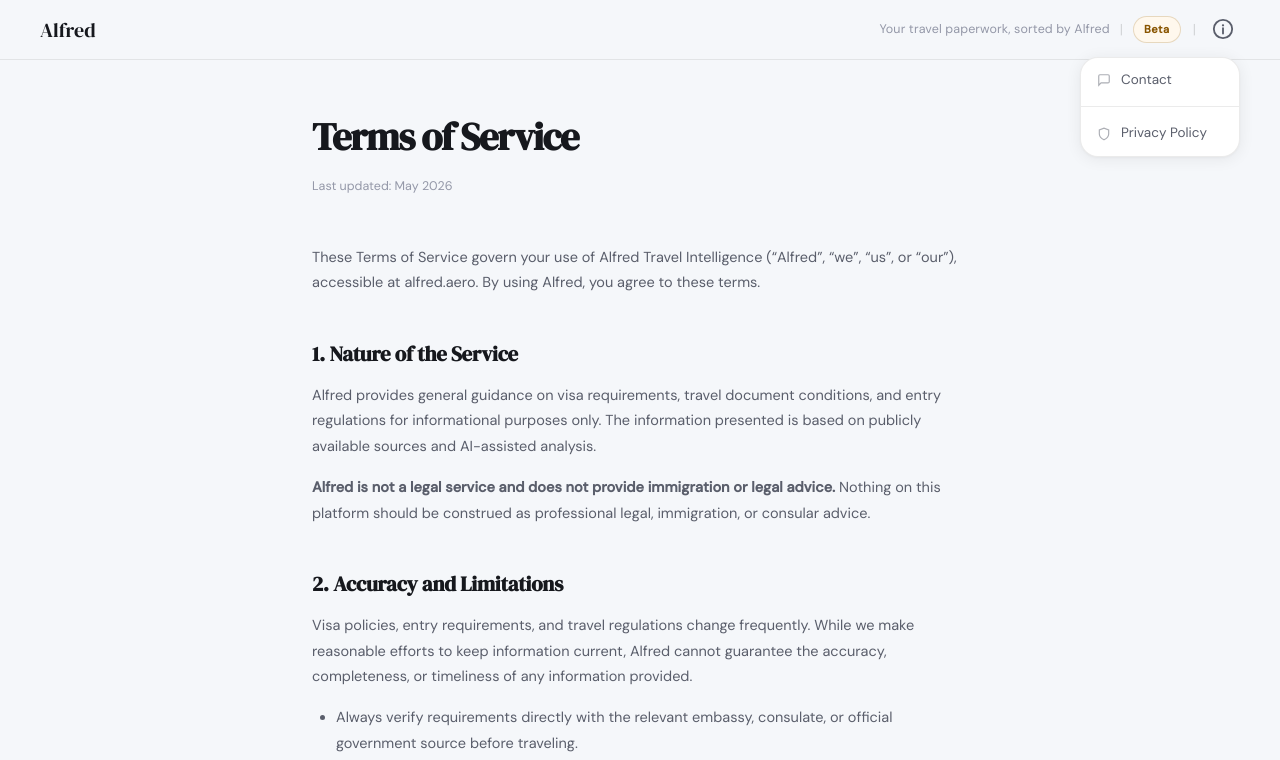
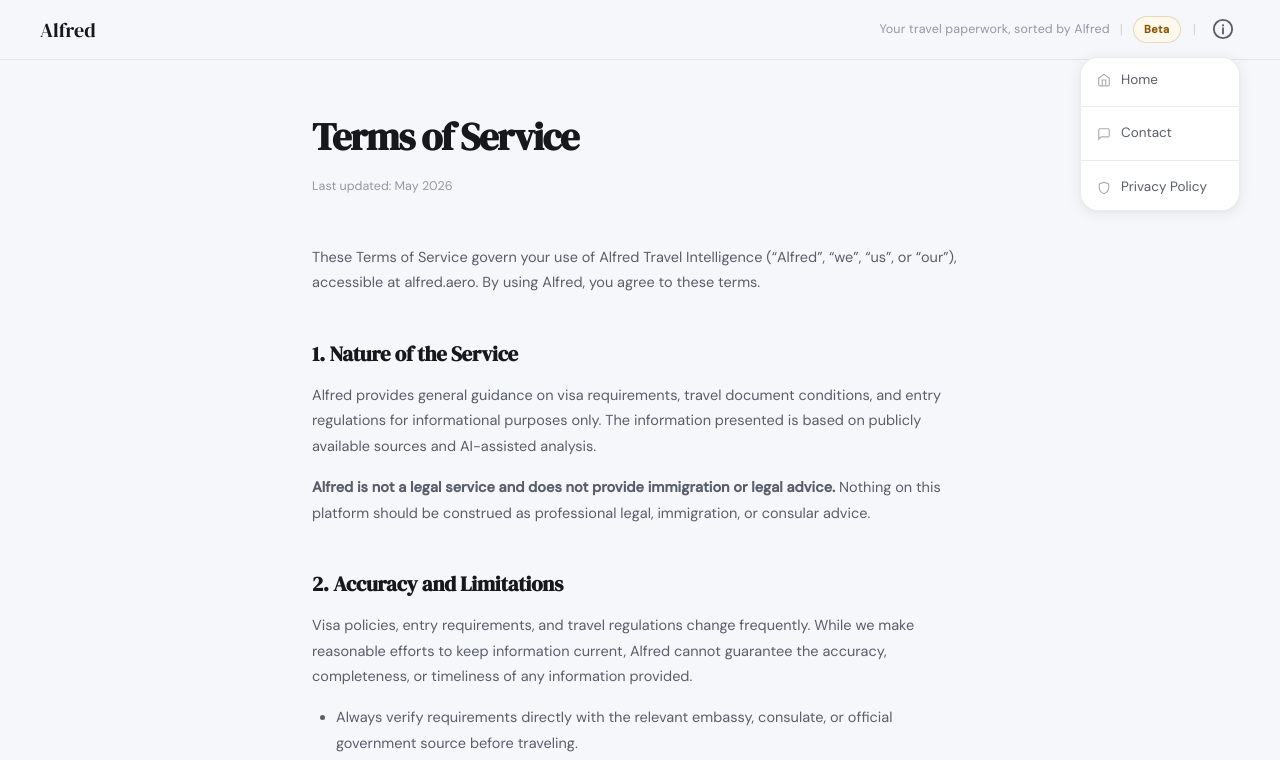
Before and after one commit to tzortzistzo/alfred, a plain HTML site: page terms.html in a window 1280 px wide. Both pictures are taken after a click on the button "Menu". Shown: the top 760 px of the page. Drawn offline with Linux system fonts and the light colour scheme.

Commit message:
Update terms.html

```diff
--- a/terms.html
+++ b/terms.html
@@ -77,6 +77,11 @@
         </svg>
       </button>
       <div class="menu-dropdown" id="menuDropdown">
+        <a class="menu-item" href="index.html">
+          <svg width="14" height="14" viewBox="0 0 24 24" fill="none" stroke="currentColor" stroke-width="2"><path d="M3 9l9-7 9 7v11a2 2 0 0 1-2 2H5a2 2 0 0 1-2-2z"/><polyline points="9 22 9 12 15 12 15 22"/></svg>
+          Home
+        </a>
+        <div class="menu-divider"></div>
         <a class="menu-item" href="contact.html">
           <svg width="14" height="14" viewBox="0 0 24 24" fill="none" stroke="currentColor" stroke-width="2"><path d="M21 15a2 2 0 0 1-2 2H7l-4 4V5a2 2 0 0 1 2-2h14a2 2 0 0 1 2 2z"/></svg>
           Contact
```
